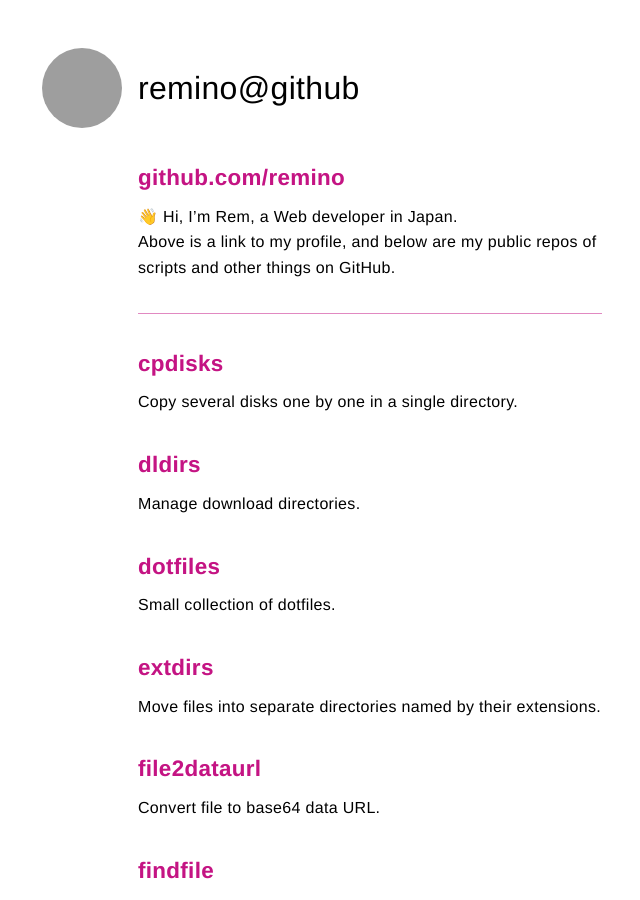
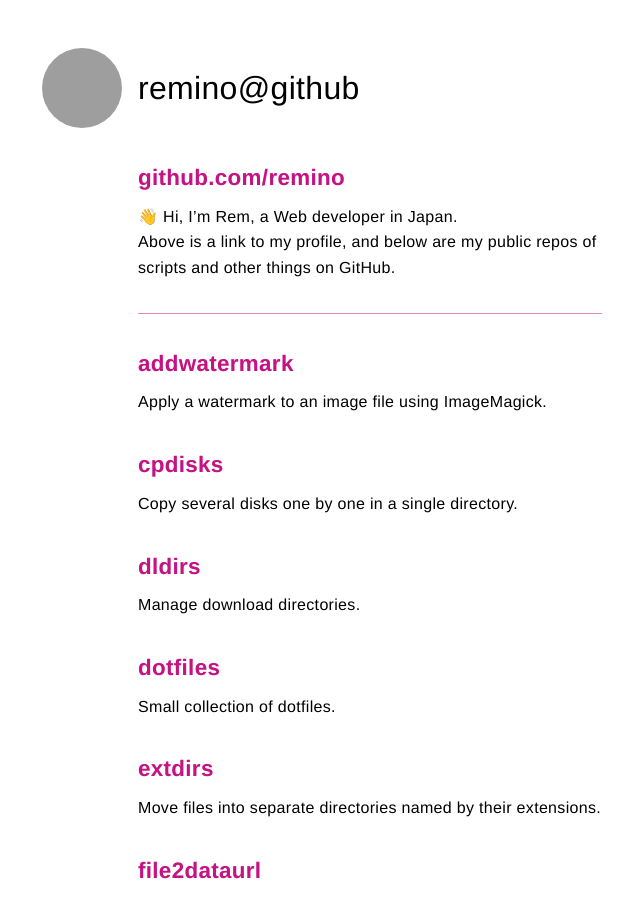
Before and after one commit to remino/remino.github.io, a Jekyll site: the page built from index.md, in a window 1280 px wide and 900 px high, cut to the strip 0-900 px from the top of the window. Shown: the whole strip, without its empty margins (318-958 px from the left). Built offline with Jekyll 4.4.1, drawn with Linux system fonts in a browser that asks for light colours; grey boxes are pictures that could not be loaded.

Commit message:
Add addwatermark

```diff
--- a/_data/repos.json
+++ b/_data/repos.json
@@ -1,4 +1,10 @@
 [
+	{
+		"description": "Apply a watermark to an image file using ImageMagick",
+		"homepageUrl": "",
+		"name": "addwatermark",
+		"url": "https://github.com/remino/addwatermark"
+	},
 	{
 		"description": "Copy several disks one by one in a single directory",
 		"homepageUrl": "",
```
